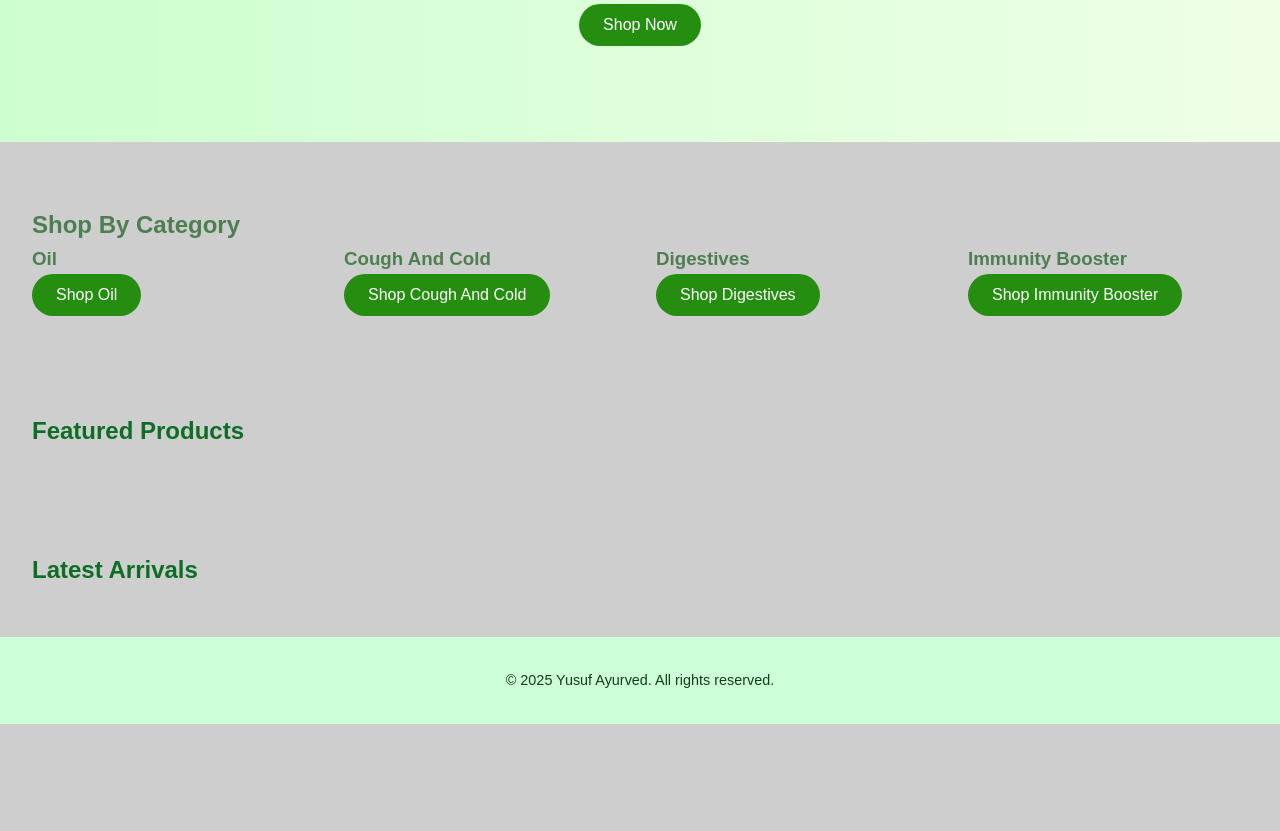
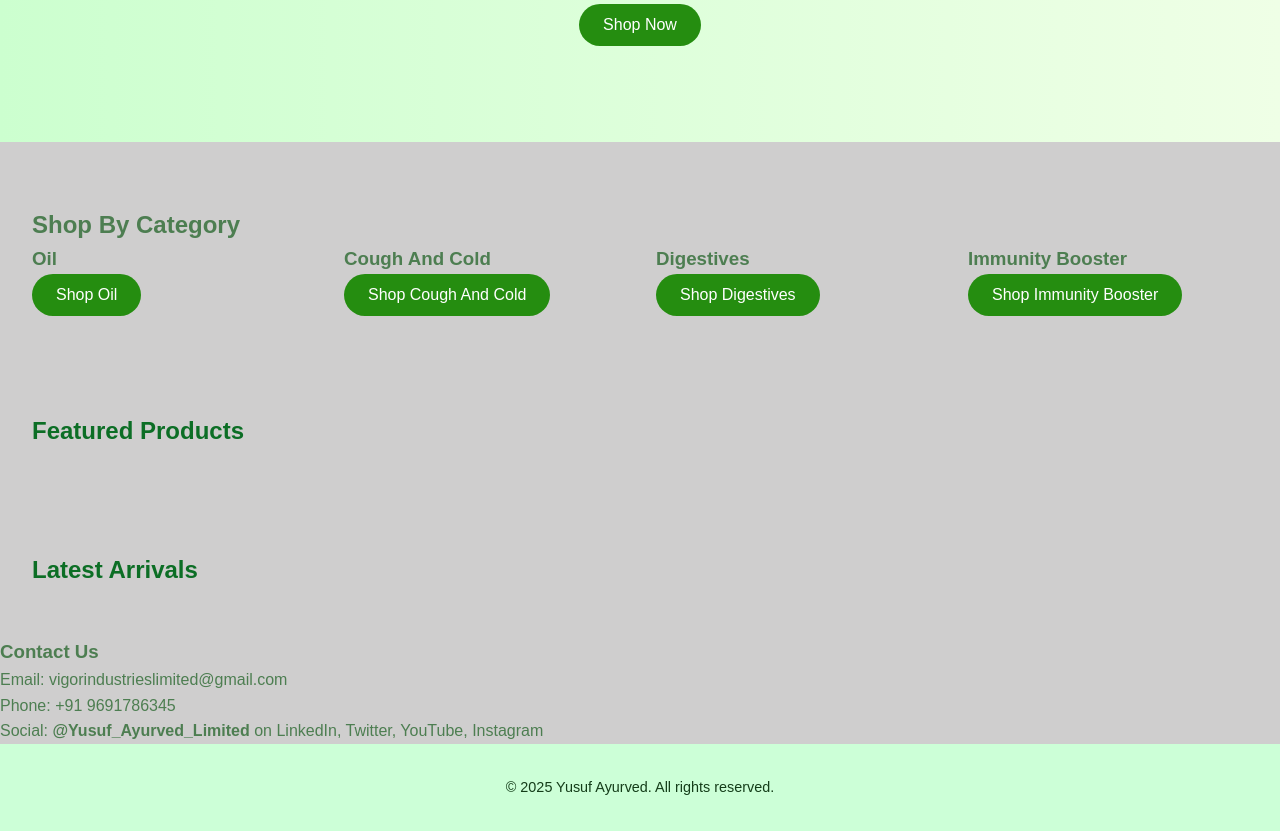
Before and after one commit to yusufayurvedweb/YusufWeb, a plain HTML site: page index.html in a window 1280 px wide. Shown: the part 250-1081 px from the top of the page. Before the commit the page ends 974 px from the top, so only its background shows below. Drawn offline with Linux system fonts and the light colour scheme; no server answers.

Commit message:
Update index.html

```diff
--- a/index.html
+++ b/index.html
@@ -51,8 +51,17 @@
 <div id="feed" class="product-feed"></div>
 
 
-
-
+<div class="about-block">
+          <h3>Contact Us</h3>
+          <ul>
+            <li>Email: vigorindustrieslimited@gmail.com</li>
+            <li>Phone: +91 9691786345</li>
+            <li>
+              Social: <strong>@Yusuf_Ayurved_Limited</strong> on LinkedIn,
+              Twitter, YouTube, Instagram
+            </li>
+          </ul>
+        </div>
   <footer class="footer">
     <p>&copy; 2025 Yusuf Ayurved. All rights reserved.</p>
   </footer>
```
